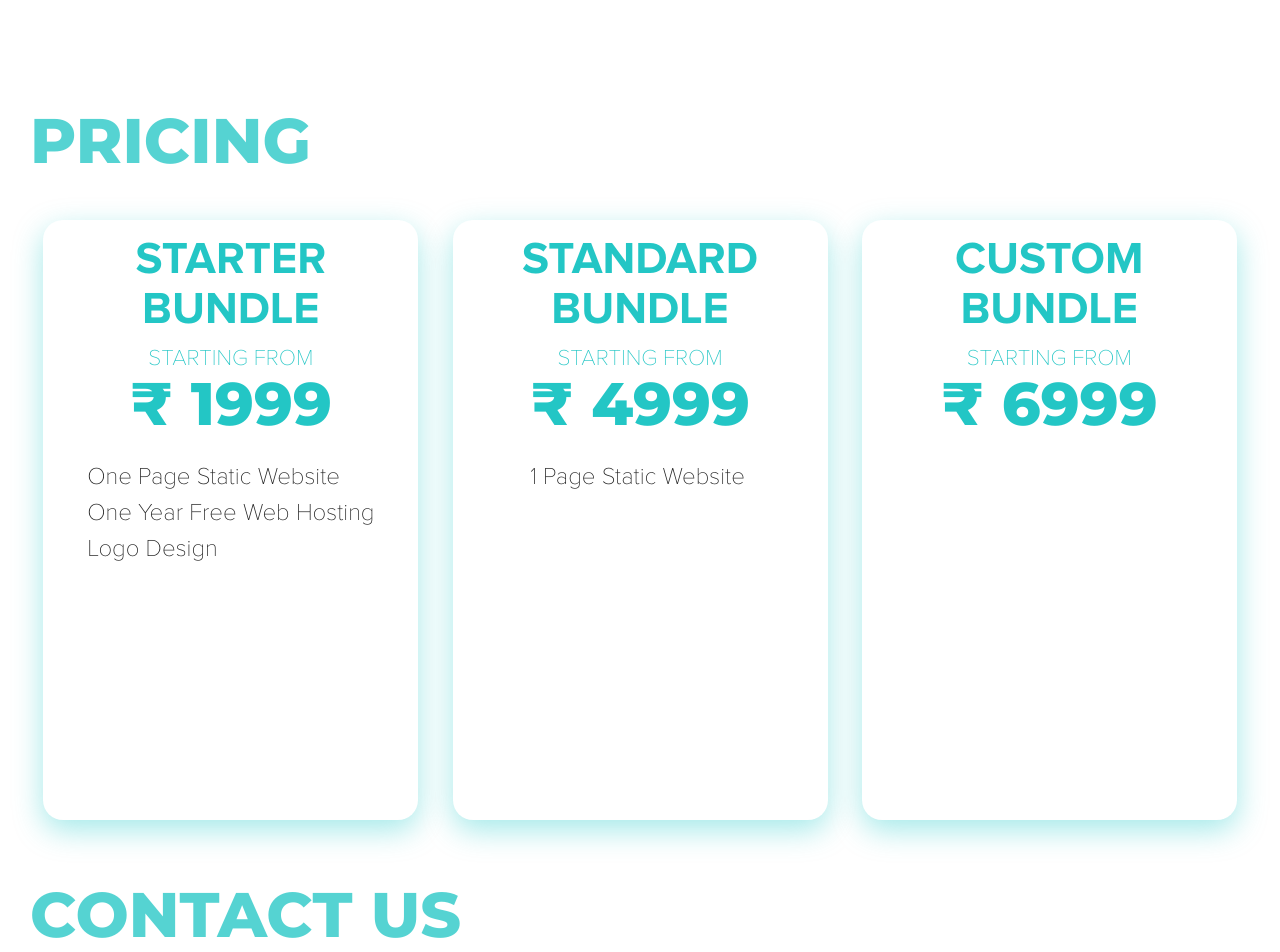
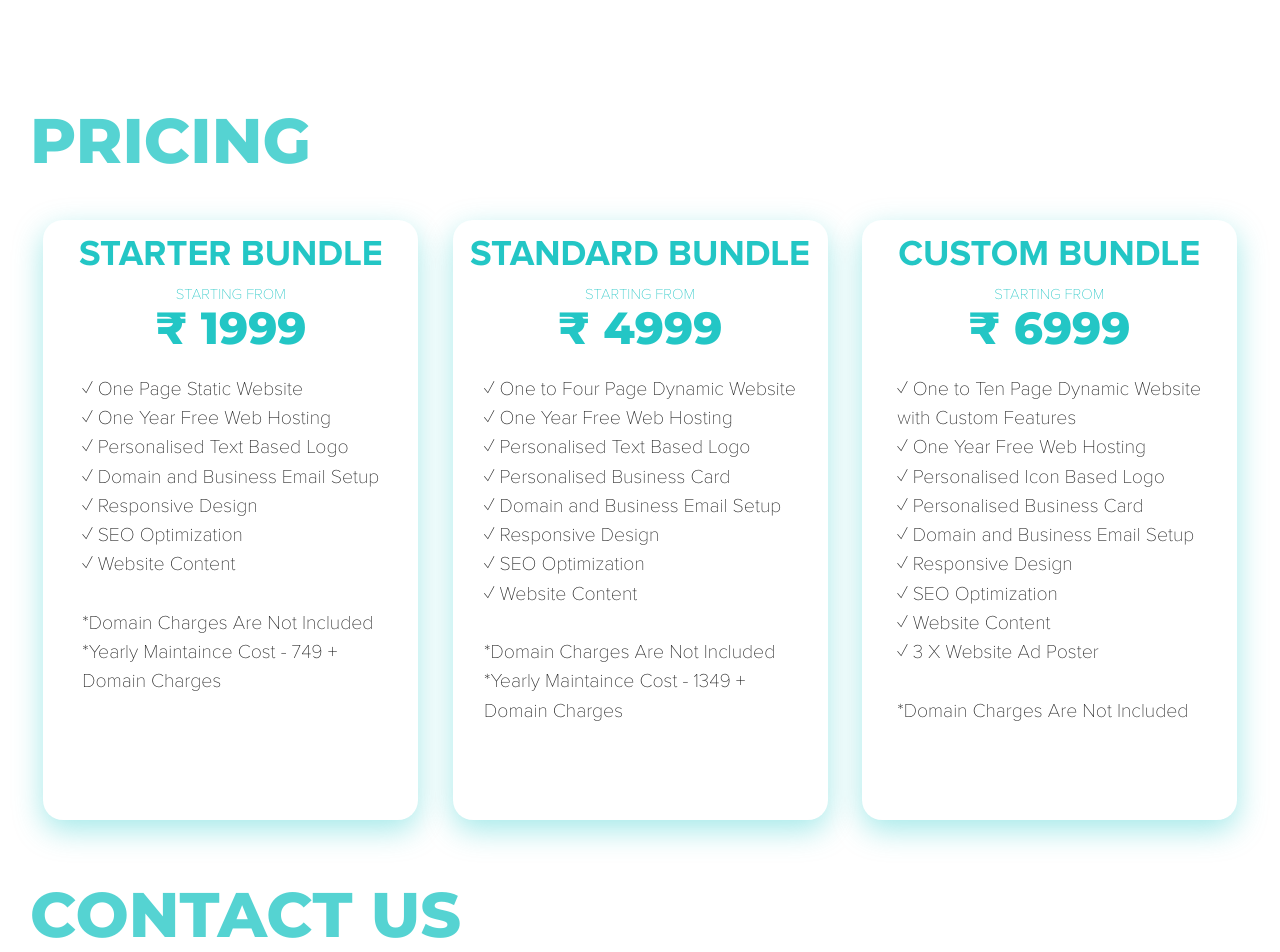
Before and after one commit to kcdeepak16/weblynks_api, a Django app: page / in a window 1280 px wide. Shown: the part 2324-3276 px from the top of the page. Run offline with Django 3.2, Linux system fonts and the light colour scheme; some libraries are stand-ins or nearby versions.

Commit message:
Pricing Content

```diff
--- a/static/style.css
+++ b/static/style.css
@@ -308,7 +308,7 @@ navbar ul li a:hover
     display: inline-block;
     white-space: initial;
     margin: 1rem 0 0;
-    font-size: 3rem;
+    font-size: 2.4rem;
 }
 .pc
 {
@@ -317,14 +317,14 @@ navbar ul li a:hover
 .pc h5
 {
     font-family: MExtraBold;
-    font-size: 4rem;
+    font-size: 3rem;
     color: rgba(2, 189, 188, 0.87);
     margin-top: 0;
 }
 .pc h6
 {
     font-family: PThin;
-    font-size: 1.5rem;
+    font-size: 1rem;
     color:rgba(2, 189, 188, 0.87);
     margin-bottom: 0;
 }
@@ -336,7 +336,7 @@ navbar ul li a:hover
 {
     height: 80% !important;
     margin: 1.5rem 0 0 0 !important;
-    font-size: 1.6rem;
+    font-size: 1.3rem;
     font-family: PThin;
     text-align: left !important;
 }
--- a/templates/index.html
+++ b/templates/index.html
@@ -166,9 +166,16 @@
                     <h6> STARTING FROM </h6>
                     <h5>₹ 1999</h5>
                     <ul>
-                        <li>One Page Static Website</li>
-                        <li>One Year Free Web Hosting</li>
-                        <li>Logo Design</li>
+                        <li><span>&#10003;</span> One Page Static Website</li>
+                        <li><span>&#10003;</span> One Year Free Web Hosting</li>
+                        <li><span>&#10003;</span> Personalised Text Based Logo</li>
+                        <li><span>&#10003;</span> Domain and Business Email Setup</li>
+                        <li><span>&#10003;</span> Responsive Design</li>
+                        <li><span>&#10003;</span> SEO Optimization</li>
+                        <li><span>&#10003;</span> Website Content</li>
+                        <br>
+                        <li>*Domain Charges Are Not Included</li>
+                        <li>*Yearly Maintaince Cost - 749 + <br> Domain Charges</li>
                     </ul>
                 </div>
             </li>
@@ -178,9 +185,17 @@
                     <h6> STARTING FROM </h6>
                     <h5>₹ 4999</h5>
                     <ul>
-                        <li>1 Page Static Website</li>
-                        <li></li>
-                        <li></li>
+                        <li><span>&#10003;</span> One to Four Page Dynamic Website</li>
+                        <li><span>&#10003;</span> One Year Free Web Hosting</li>
+                        <li><span>&#10003;</span> Personalised Text Based Logo</li>
+                        <li><span>&#10003;</span> Personalised Business Card</li>
+                        <li><span>&#10003;</span> Domain and Business Email Setup</li>
+                        <li><span>&#10003;</span> Responsive Design</li>
+                        <li><span>&#10003;</span> SEO Optimization</li>
+                        <li><span>&#10003;</span> Website Content</li>
+                        <br>
+                        <li>*Domain Charges Are Not Included</li>
+                        <li>*Yearly Maintaince Cost - 1349 + <br> Domain Charges</li>
                     </ul>
                 </div>
             </li>
@@ -190,9 +205,17 @@
                     <h6> STARTING FROM </h6>
                     <h5>₹ 6999</h5>
                     <ul>
-                        <li></li>
-                        <li></li>
-                        <li></li>
+                        <li><span>&#10003;</span> One to Ten Page Dynamic Website <br> with Custom Features</li>
+                        <li><span>&#10003;</span> One Year Free Web Hosting</li>
+                        <li><span>&#10003;</span> Personalised Icon Based Logo</li>
+                        <li><span>&#10003;</span> Personalised Business Card</li>
+                        <li><span>&#10003;</span> Domain and Business Email Setup</li>
+                        <li><span>&#10003;</span> Responsive Design</li>
+                        <li><span>&#10003;</span> SEO Optimization</li>
+                        <li><span>&#10003;</span> Website Content</li>
+                        <li><span>&#10003;</span> 3 X Website Ad Poster</li>
+                        <br>
+                        <li>*Domain Charges Are Not Included</li>
                     </ul>
                 </div>
             </li>
```
